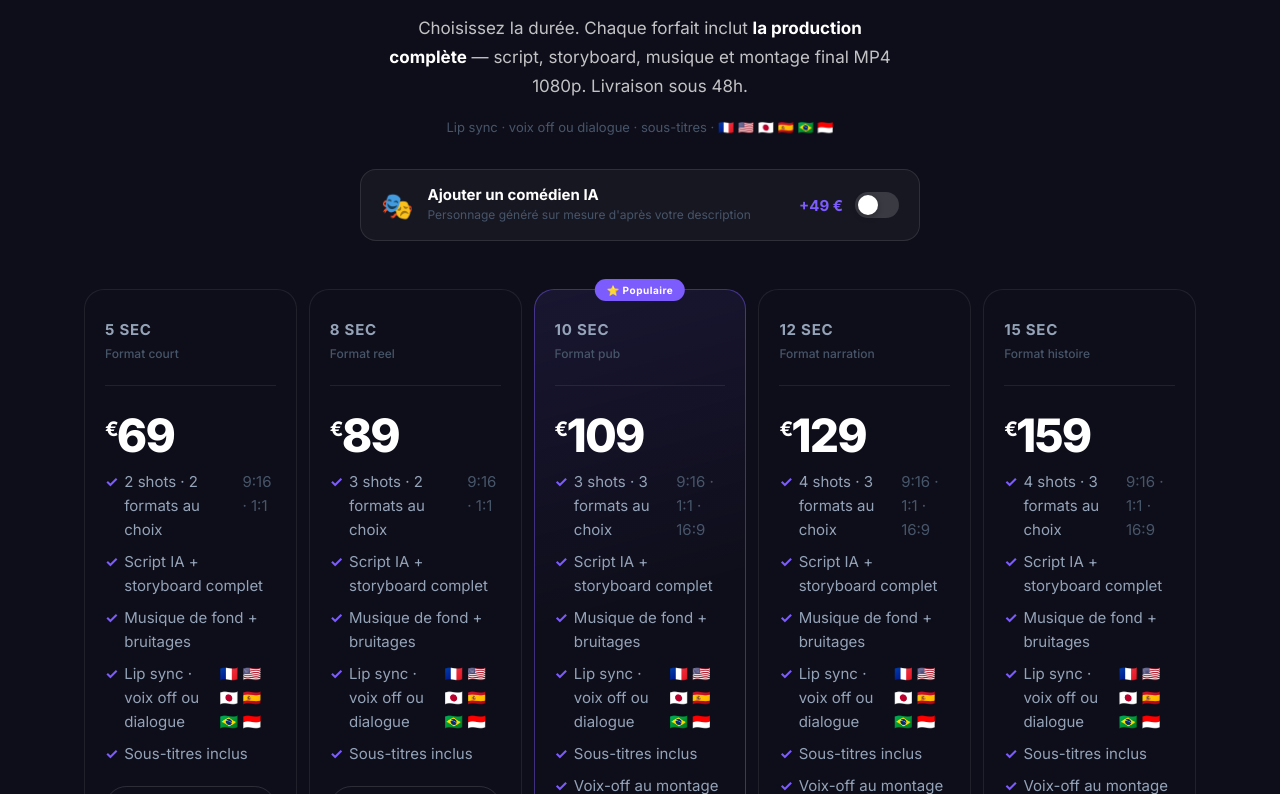
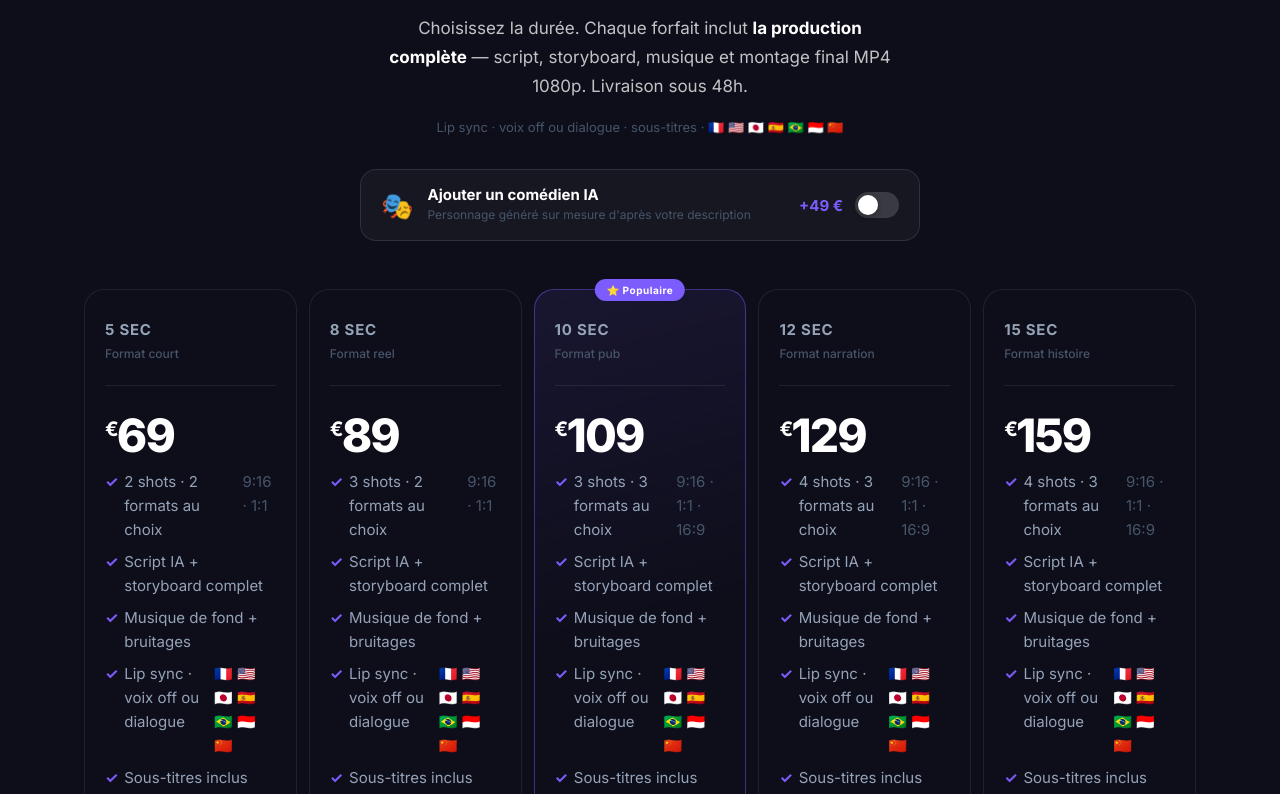
Before and after one commit to sceniqstudio/sceniq, a Next.js app: page / in a window 1280 px wide. Shown: the part 4626-5420 px from the top of the page. Built offline with nearby package versions, Linux system fonts and the light colour scheme; no server answers.

Commit message:
feat: ajout chinois 🇨🇳 dans les langues tarifs et checkout

```diff
--- a/app/commande/page.tsx
+++ b/app/commande/page.tsx
@@ -58,6 +58,7 @@ const LANGUAGES = [
   { code: 'es', flag: '🇪🇸', label: 'Espagnol' },
   { code: 'pt', flag: '🇧🇷', label: 'Portugais'},
   { code: 'id', flag: '🇮🇩', label: 'Indonésien'},
+  { code: 'zh', flag: '🇨🇳', label: 'Chinois'   },
 ]
 
 const ACCEPT_TYPES = 'image/jpeg,image/png,image/webp,image/gif,image/heic,audio/mpeg,audio/wav,audio/mp4,video/mp4,video/quicktime,video/webm'
--- a/app/page.tsx
+++ b/app/page.tsx
@@ -857,7 +857,7 @@ export default function HomePage() {
           {/* ── Langues inline ── */}
           <div className="rv" style={{ textAlign: 'center', marginTop: 16 }}>
             <p style={{ fontSize: 13, color: 'var(--g6)' }}>
-              Lip sync · voix off ou dialogue · sous-titres · 🇫🇷 🇺🇸 🇯🇵 🇪🇸 🇧🇷 🇮🇩
+              Lip sync · voix off ou dialogue · sous-titres · 🇫🇷 🇺🇸 🇯🇵 🇪🇸 🇧🇷 🇮🇩 🇨🇳
             </p>
           </div>
 
@@ -918,7 +918,7 @@ export default function HomePage() {
                     <li className="lv2-price-perk">{p.shots} shots · {p.maxFmts} formats au choix <span style={{ color:'var(--g6)', fontWeight:400 }}>{p.fmts}</span></li>
                     <li className="lv2-price-perk">Script IA + storyboard complet</li>
                     <li className="lv2-price-perk">Musique de fond + bruitages</li>
-                    <li className="lv2-price-perk">Lip sync · voix off ou dialogue <span style={{ color: 'var(--g6)', fontWeight: 400 }}>🇫🇷 🇺🇸 🇯🇵 🇪🇸 🇧🇷 🇮🇩</span></li>
+                    <li className="lv2-price-perk">Lip sync · voix off ou dialogue <span style={{ color: 'var(--g6)', fontWeight: 400 }}>🇫🇷 🇺🇸 🇯🇵 🇪🇸 🇧🇷 🇮🇩 🇨🇳</span></li>
                     <li className="lv2-price-perk">Sous-titres inclus</li>
                     {p.voix && <li className="lv2-price-perk">Voix-off au montage</li>}
                     {pricingModel && <li className="lv2-price-perk" style={{ color: 'var(--accent)' }}>Comédien IA sur mesure</li>}
```
